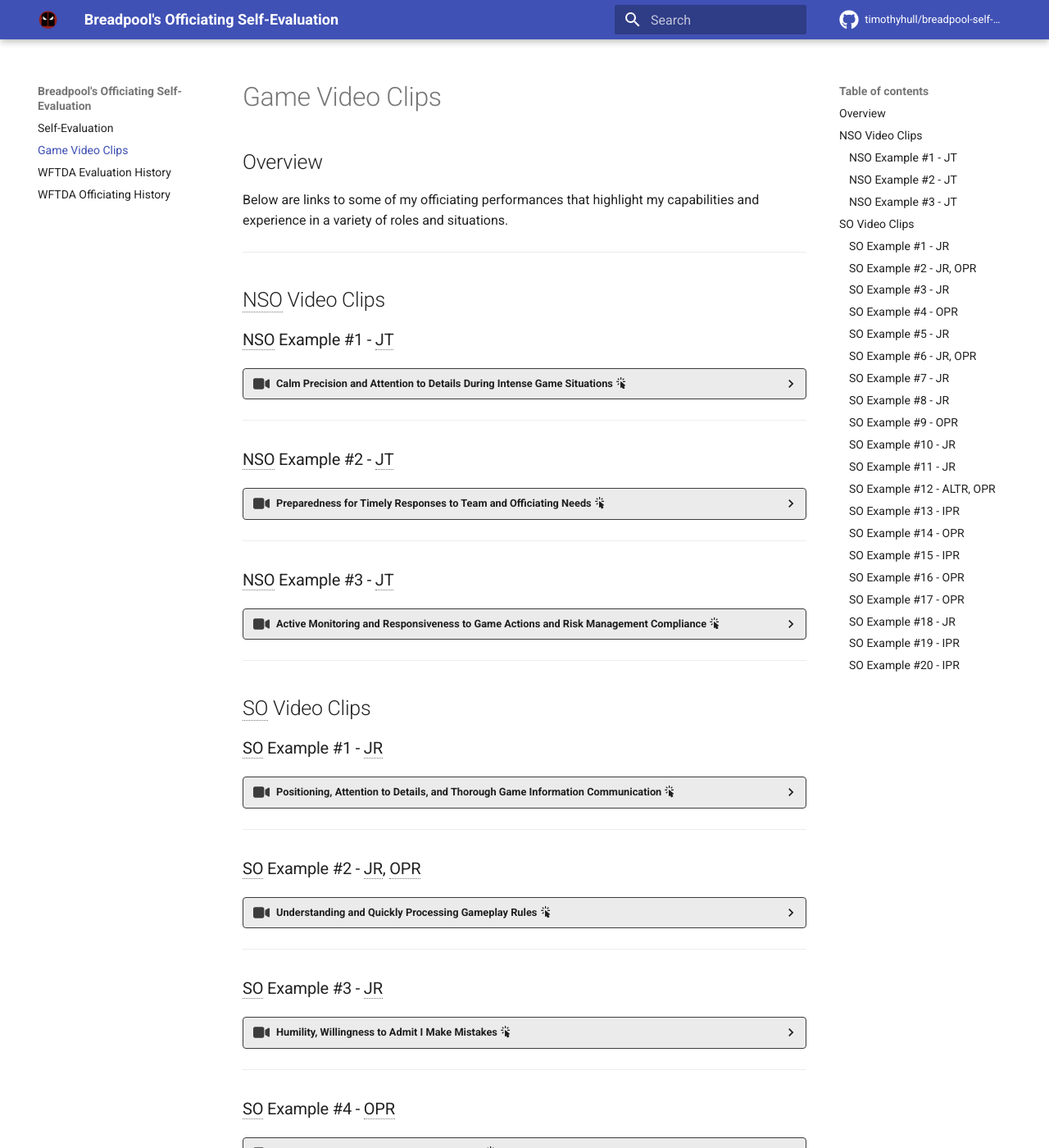
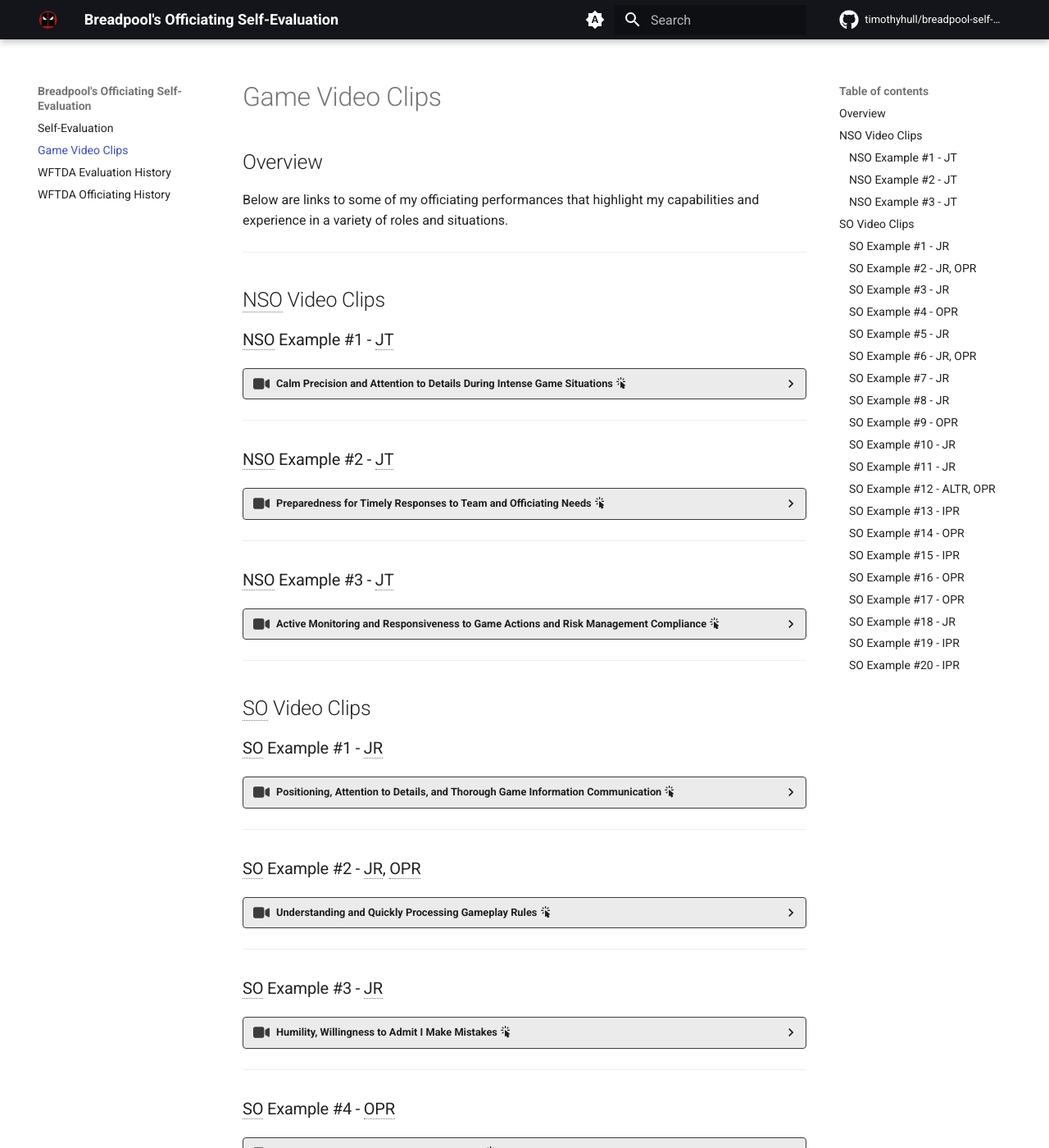
Before and after one commit to timothyhull/breadpool-self-eval, an MkDocs documentation site: the page built from docs/game_video_clips.md, in a window 1280 px wide and 1400 px high. Shown: the whole window at 82% size. Built offline with MkDocs 1.6.1 and Material for MkDocs 9.7.7, drawn with Linux system fonts in a browser that asks for light colours; comment, search, counter and statistics services are not loaded.

```diff
--- a/mkdocs.yml
+++ b/mkdocs.yml
@@ -23,17 +23,63 @@ theme:
     admonition:
       example: material/format-list-numbered
     repo: fontawesome/brands/github
+
   # Features
-  # features:
-  # - relocated to mkdocs.insiders.yml
+    features:
+    - content.code.annotate
+    - content.footnote.tooltips
+    # - content.tabs.link
+    - content.tooltips
+    - navigation.expand
+    - navigation.footer
+    - navigation.indexes
+    - navigation.instant
+    - navigation.instant.prefetch
+    - navigation.instant.progress
+    - navigation.path
+    - navigation.sections
+    # - navigation.tabs
+    # - navigation.tabs.sticky
+    - navigation.top
+    - navigation.tracking
+    - search.highlight
+    - search.share
+    - search.suggest
+    - toc.follow
+    - toc.integrate
+
   font:
     text: Roboto
     code: Roboto Mono
   language: en
   logo: logos/breadpool.png
+
   # Color palette
-  # palette:
-  # - relocated to mkdocs.insiders.yml
+  palette:
+    # Palette toggle for automatic light/dark mode
+    - media: "(prefers-color-scheme)"
+      toggle:
+        icon: material/brightness-auto
+        name: Switch to light mode
+
+    # Palette toggle for light mode
+    - media: "(prefers-color-scheme: light)"
+      accent: red
+      primary: black
+      scheme: default
+      toggle:
+        icon: material/brightness-7
+        name: Switch to dark mode
+
+    # Palette toggle for dark mode
+    - media: "(prefers-color-scheme: dark)"
+      accent: red
+      primary: black
+      scheme: slate
+      toggle:
+        icon: material/brightness-4
+        name: Switch to system preference
+
   # Shortcut keys
   shortcuts:
     help: 191     # ? key
@@ -42,8 +88,18 @@ theme:
     search: 83    # s key
 
 # Plugins
-# plugins:
-#   - relocated to mkdocs.insiders.yml
+plugins:
+  - git-committers:
+      branch: main
+      repository: timothyhull/breadpool-self-eval
+      token: !ENV ["MKDOCS_TOKEN"]
+  - git-revision-date-localized:
+      enable_creation_date: true
+      type: timeago
+  - glightbox:
+      auto_caption: true
+  - search
+  - offline
 
 # Custom CSS
 extra_css:
```
